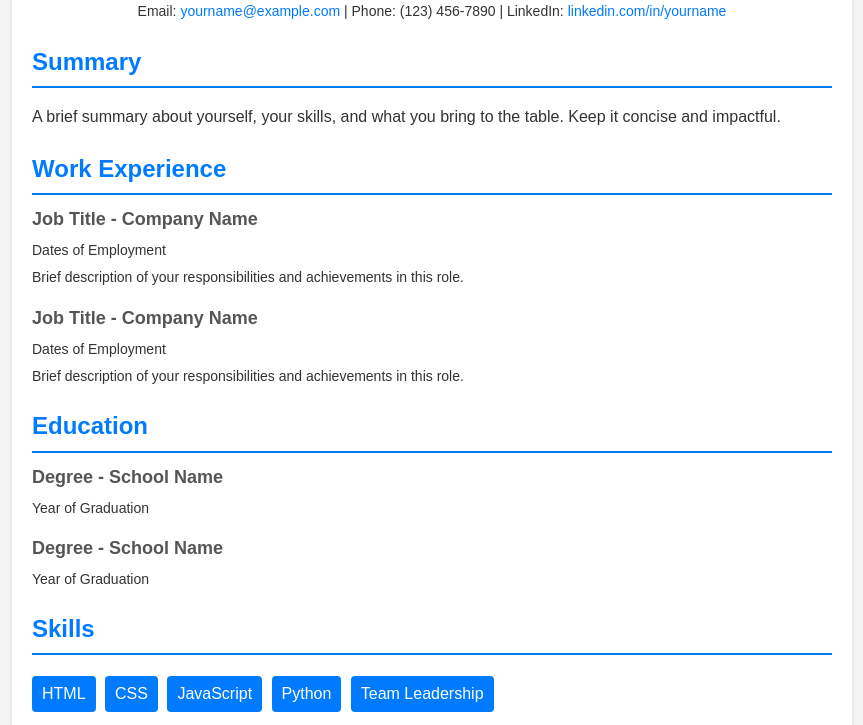
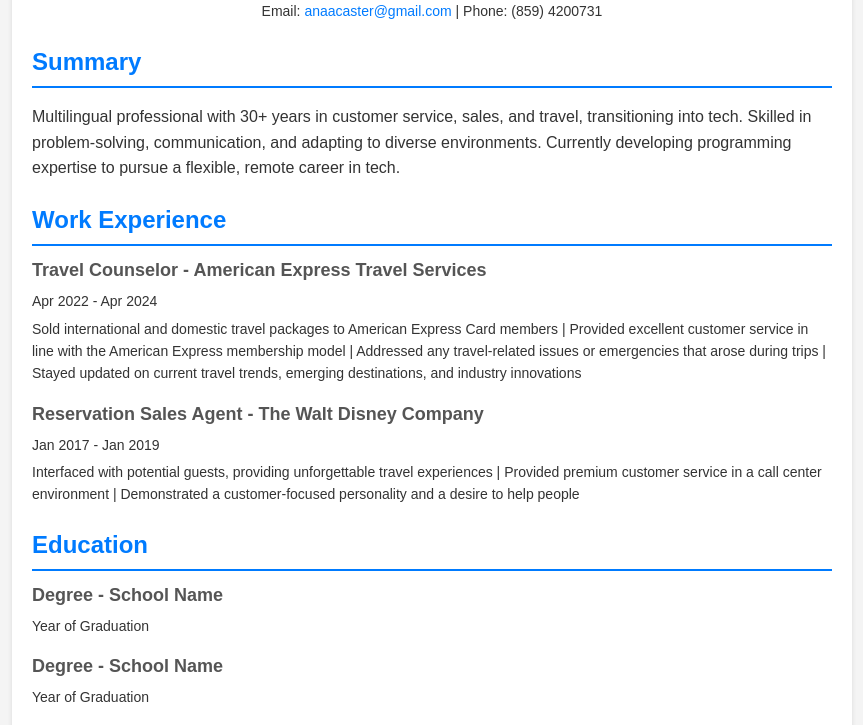
Before and after one commit to AnaCarioca/AnaCarioca.github.io, a plain HTML site: page index.html in a window 1280 px wide. Shown: the part 98-823 px from the top of the page, without its empty margins (208-1071 px from the left). Drawn offline with Linux system fonts and the light colour scheme.

Commit message:
Updated personal info, summary, work experience

```diff
--- a/index.html
+++ b/index.html
@@ -78,39 +78,46 @@
     <body>
         <main class="container">
             <section class="header">
-                <h1>Your Name</h1>
+                <h1>Anamaria Albuquerque</h1>
                 <p class="contact">
                     Email:
                     <a href="mailto:yourname@example.com"
-                        >yourname@example.com</a
+                        >anaacaster@gmail.com</a
                     >
-                    | Phone: (123) 456-7890 | LinkedIn:
-                    <a href="#">linkedin.com/in/yourname</a>
+                    | Phone: (859) 4200731
+
                 </p>
             </section>
             <section class="section">
                 <h2>Summary</h2>
                 <p>
-                    A brief summary about yourself, your skills, and what you
-                    bring to the table. Keep it concise and impactful.
+                    Multilingual professional with 30+ years in customer service, sales,
+                    and travel, transitioning into tech. Skilled in problem-solving,
+                    communication, and adapting to diverse environments. Currently
+                    developing programming expertise to pursue a flexible, remote career
+                    in tech.
                 </p>
             </section>
             <section class="section">
                 <h2>Work Experience</h2>
                 <div class="item">
-                    <h3>Job Title - Company Name</h3>
-                    <p>Dates of Employment</p>
+                    <h3>Travel Counselor - American Express Travel Services</h3>
+                    <p>Apr 2022 - Apr 2024</p>
                     <p>
-                        Brief description of your responsibilities and
-                        achievements in this role.
+                        Sold international and domestic travel packages to American Express Card members |
+                        Provided excellent customer service in line with the American Express membership model |
+                        Addressed any travel-related issues or emergencies that arose during trips |
+                        Stayed updated on current travel trends, emerging destinations, and industry innovations
+
                     </p>
                 </div>
                 <div class="item">
-                    <h3>Job Title - Company Name</h3>
-                    <p>Dates of Employment</p>
+                    <h3>Reservation Sales Agent - The Walt Disney Company</h3>
+                    <p>Jan 2017 - Jan 2019</p>
                     <p>
-                        Brief description of your responsibilities and
-                        achievements in this role.
+                        Interfaced with potential guests, providing unforgettable travel experiences |
+                        Provided premium customer service in a call center environment | Demonstrated a
+                        customer-focused personality and a desire to help people
                     </p>
                 </div>
             </section>
```
